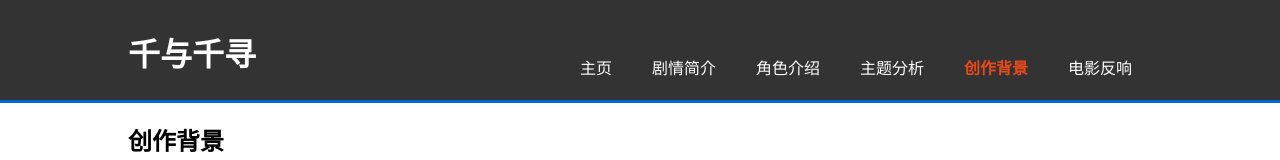
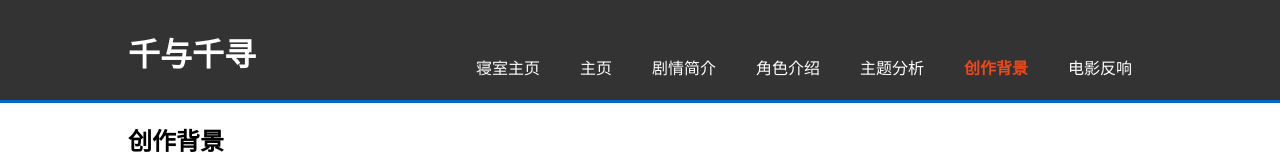
Before and after one commit to MITR661/wangye, a plain HTML site: page wzy917/web/background.html in a window 1280 px wide. Shown: the top 160 px of the page. Drawn offline with Linux system fonts and the light colour scheme.

Commit message:
Add files via upload

```diff
--- a/wzy917/web/background.html
+++ b/wzy917/web/background.html
@@ -82,6 +82,7 @@
             </div>
             <nav>
                 <ul>
+                    <li><a href="https://mitr661.github.io/qinshi122/122">寝室主页</a></li>
                     <li><a href="../index.html">主页</a></li>
                     <li><a href="synopsis.html">剧情简介</a></li>
                     <li><a href="characters.html">角色介绍</a></li>
```
Also changed, not shown: wzy917/index.html (+1 -0 lines), wzy917/web/characters.html (+1 -0 lines), wzy917/web/reception.html (+1 -0 lines), wzy917/web/synopsis.html (+1 -0 lines), wzy917/web/themes.html (+1 -0 lines).
